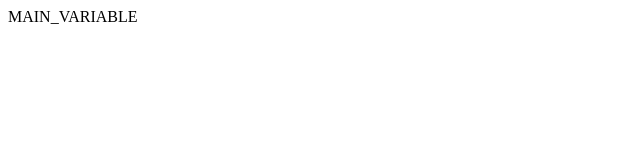
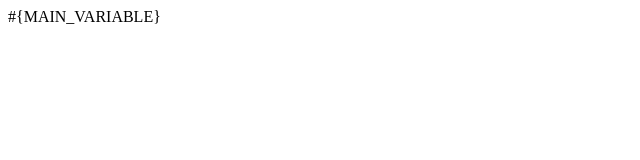
Before and after one commit to Nickname241b/MyInt, a plain HTML site: page index.html in a window 1280 px wide. Shown: the full height of the page, 0-640 px from the left. Drawn offline with Linux system fonts and the light colour scheme.

Commit message:
Update index.html

```diff
--- a/index.html
+++ b/index.html
@@ -3,6 +3,6 @@
 </head>
 <body>
     <div id="app">
-    MAIN_VARIABLE
+    #{MAIN_VARIABLE}
     </div>
 </body>
```
